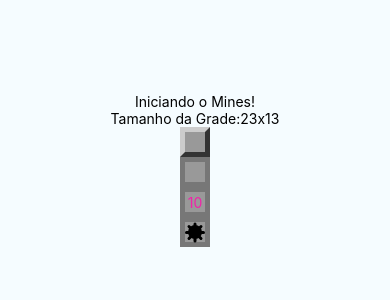
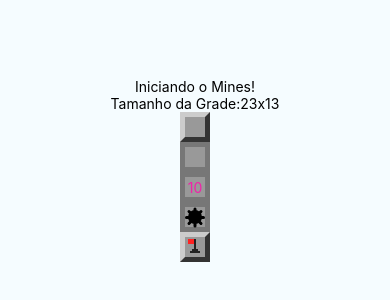
Before and after one commit to Guilherme-Castello-Clear/mines-react-native, a React Native app: screen / in a window 390 px wide. Shown: the part 252-552 px from the top of the page. Built offline with nearby package versions, Linux system fonts and the light colour scheme.

Commit message:
Feat: Added flag

```diff
--- a/App.js
+++ b/App.js
@@ -20,6 +20,7 @@
 
 import params from './src/params'
 import Field from './src/components/Field';
+import Flag from './src/components/Flag';
 export default class App extends Component {
   render(){
     return(
@@ -32,6 +33,7 @@
         <Field opened/>
         <Field opened nearMines={10}/>
         <Field mined opened exploded/>
+        <Field flagged/>
       </View>
     )
   }
--- a/src/components/Field.js
+++ b/src/components/Field.js
@@ -1,16 +1,18 @@
 import React from "react";
 import {View, StyleSheet, Text} from 'react-native'
 import params from "../params";
+import Flag from "./Flag";
 import Mine from "./Mine";
 
 export default props => {
 
-    const {mined, opened, nearMines, exploded} = props
+    const {mined, opened, nearMines, exploded, flagged} = props
 
     const styleField = [styles.field]
     if(opened) styleField.push(styles.opened)
     if(exploded) styleField.push(styles.exploded)
-    if(styleField.length === 1) styleField.push(styles.regular)
+    if(flagged) styleField.push(styles.flagged)
+    if(!opened && !exploded) styleField.push(styles.regular)
 
     let color = null
     if (nearMines > 0) {
@@ -29,6 +31,7 @@
             : false
             }
             {mined && opened ? <Mine /> : false}
+            {flagged && !opened && <Flag/>}
         </View>
     )
 }
--- /dev/null
+++ b/src/components/Flag.js
@@ -0,0 +1,73 @@
+import React from 'react';
+import {View, StyleSheet} from 'react-native';
+
+export default props => {
+  return (
+    <View style={styles.container}>
+      <View
+        style={[styles.flagpole, props.bigger ? styles.flagpoleBigger : null]}
+      />
+      <View style={[styles.flag, props.bigger ? styles.flagBigger : null]} />
+      <View style={[styles.base1, props.bigger ? styles.base1Bigger : null]} />
+      <View style={[styles.base2, props.bigger ? styles.base2Bigger : null]} />
+    </View>
+  );
+};
+
+const styles = StyleSheet.create({
+  container: {
+    marginTop: 2,
+  },
+  flagpole: {
+    position: 'absolute',
+    height: 14,
+    width: 2,
+    backgroundColor: '#222',
+    marginLeft: 9,
+  },
+  flag: {
+    position: 'absolute',
+    height: 5,
+    width: 6,
+    backgroundColor: '#F22',
+    marginLeft: 3,
+  },
+  base1: {
+    position: 'absolute',
+    height: 2,
+    width: 6,
+    backgroundColor: '#222',
+    marginLeft: 7,
+    marginTop: 10,
+  },
+  base2: {
+    position: 'absolute',
+    height: 2,
+    width: 10,
+    backgroundColor: '#222',
+    marginLeft: 5,
+    marginTop: 12,
+  },
+  flagpoleBigger: {
+    height: 28,
+    width: 4,
+    marginLeft: 16,
+  },
+  flagBigger: {
+    height: 10,
+    width: 14,
+    marginLeft: 3,
+  },
+  base1Bigger: {
+    height: 4,
+    width: 12,
+    marginTop: 20,
+    marginLeft: 12,
+  },
+  base2Bigger: {
+    height: 4,
+    width: 20,
+    marginLeft: 8,
+    marginTop: 24,
+  },
+});
```
